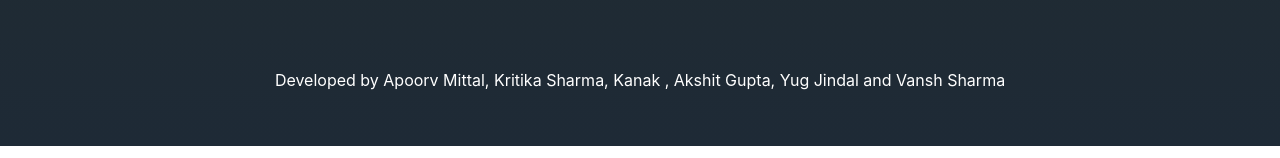
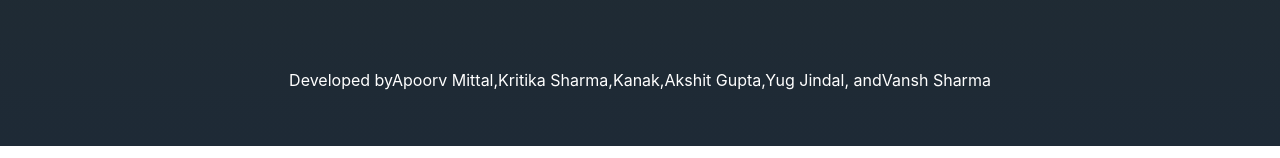
Before and after one commit to abhinavmishra97/ieee-website24, a React (Vite) app: page / in a window 1280 px wide. Shown: the part 2549-2707 px from the top of the page. Built offline with nearby package versions, Linux system fonts and the light colour scheme; a web font is replaced by a local one; what smooth-scroll would draw is missing.

Commit message:
added some changes

```diff
--- a/src/components/footer/footer.component.jsx
+++ b/src/components/footer/footer.component.jsx
@@ -36,9 +36,16 @@ const Footer = () => {
                     </div>
                 </div>
             </div>
-            <div className="developed-by">
-                <p>Developed by Apoorv Mittal, Kritika Sharma, Kanak , Akshit Gupta, Yug Jindal and Vansh Sharma</p>
-            </div>
+            <div class="developed-by">
+            <p>Developed by
+                <a href="https://github.com/apoorvmittal" target="_blank">Apoorv Mittal</a>,
+                <a href="https://github.com/kritika-sharma7" target="_blank">Kritika Sharma</a>,
+                <a href="https://github.com/kanak" target="_blank">Kanak</a>,
+                <a href="https://github.com/akshitguptaa" target="_blank">Akshit Gupta</a>,
+                <a href="https://github.com/yugjindal22" target="_blank">Yug Jindal</a>, and
+                <a href="https://github.com/vansh0101" target="_blank">Vansh Sharma</a>
+            </p>
+        </div>
         </footer>
     );
 }
--- a/src/components/footer/footer.styling.css
+++ b/src/components/footer/footer.styling.css
@@ -83,3 +83,7 @@
         text-align: center;
     }
 }
+a{
+    color:white;
+    text-decoration:none;
+}
```
